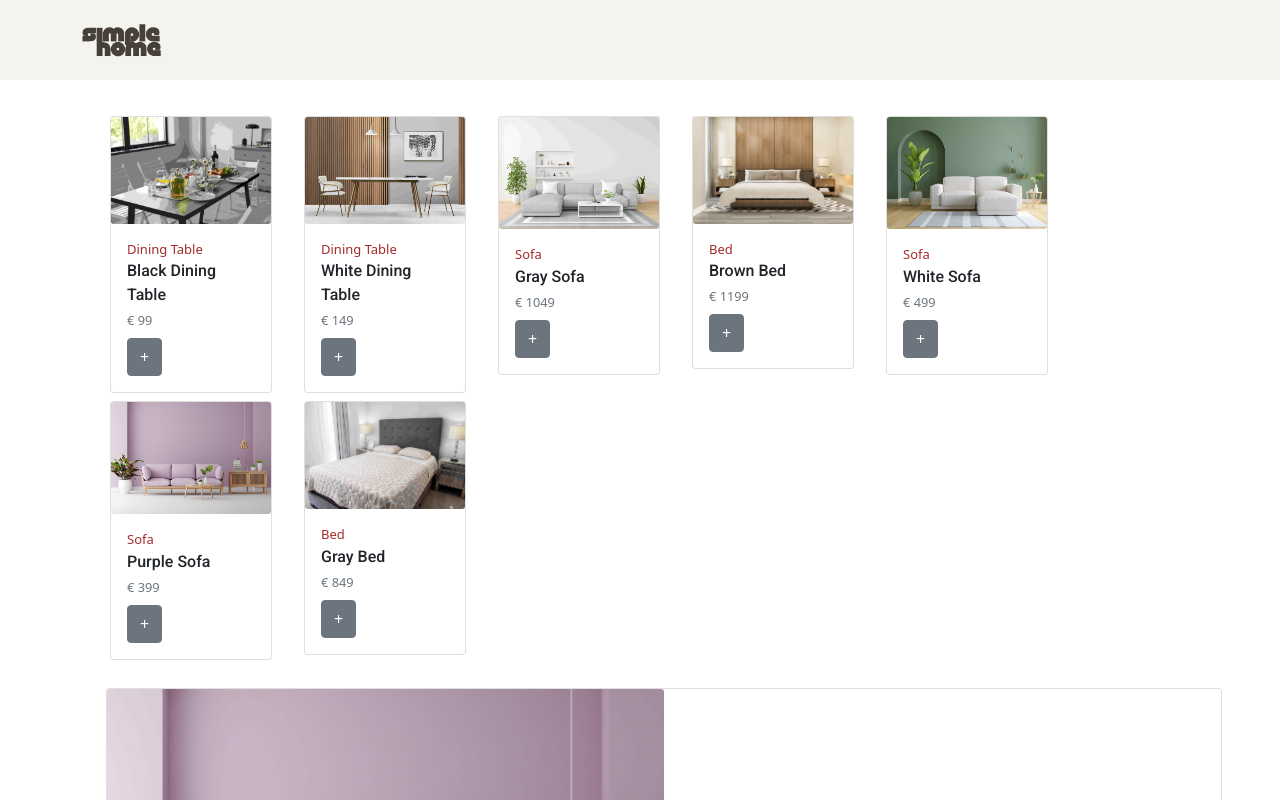
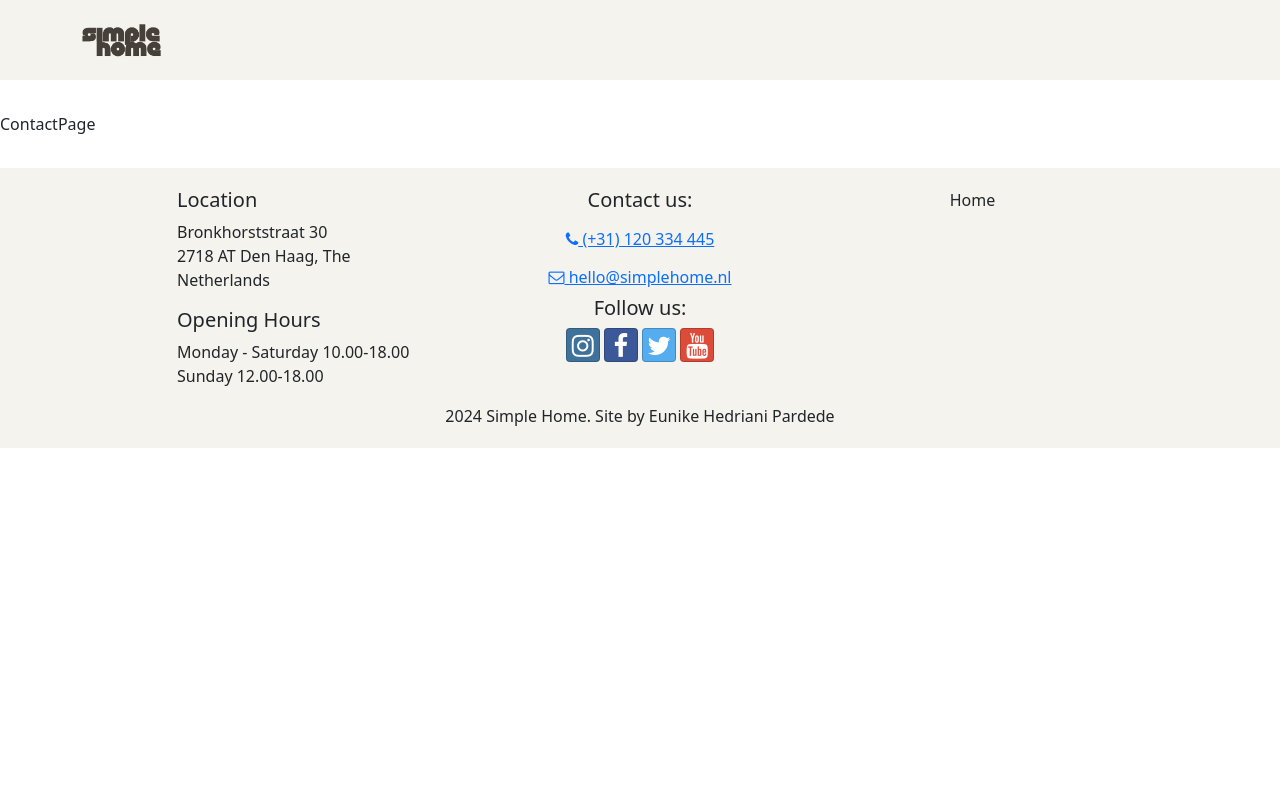
Before and after one commit to eunikehp/SimpleHome-react, a React (Create React App) app: page /contact in a window 1280 px wide. Shown: the top 800 px of the page. Built offline with nearby package versions, Linux system fonts and the light colour scheme.

Commit message:
Router Setup

```diff
--- a/src/App.js
+++ b/src/App.js
@@ -1,14 +1,21 @@
 import './App.css';
-import ProductsList from './features/products/ProductsList';
+import { Routes, Route } from 'react-router-dom';
 import Header from './components/Header';
 import Footer from './components/Footer';
 import ShopPage from './pages/ShopPage';
+import HomePage from './pages/HomePage';
+import ContactPage from './pages/ContactPage';
+
 
 function App() {
   return (
     <div className="App">
         <Header/>
-        <ShopPage />
+        <Routes>
+          <Route path='/' element={<HomePage/>} />
+          <Route path='shop' element={<ShopPage />} />
+          <Route path='contact' element={<ContactPage/>} />
+        </Routes>
         <Footer />
     </div>
   );
--- a/src/index.js
+++ b/src/index.js
@@ -10,6 +10,7 @@
 import 'typeface-lobster';
 import 'typeface-open-sans';
 import 'typeface-roboto';
+import { BrowserRouter } from 'react-router-dom';
 
 const container = document.getElementById('root');
 const root = createRoot(container);
@@ -17,7 +18,9 @@
 root.render(
   <React.StrictMode>
     <Provider store={store}>
-      <App />
+      <BrowserRouter>
+        <App />
+      </BrowserRouter>
     </Provider>
   </React.StrictMode>
 );
--- /dev/null
+++ b/src/pages/ContactPage.js
@@ -0,0 +1,5 @@
+const ContactPage = () => {
+    return <div>ContactPage</div>;
+};
+
+export default ContactPage;
--- /dev/null
+++ b/src/pages/HomePage.js
@@ -0,0 +1,5 @@
+const HomePage = () => {
+    return <div>HomePage</div>;
+};
+
+export default HomePage;
```
Also changed, not shown: 1 other file (tests, documents, lock files or other folders).
